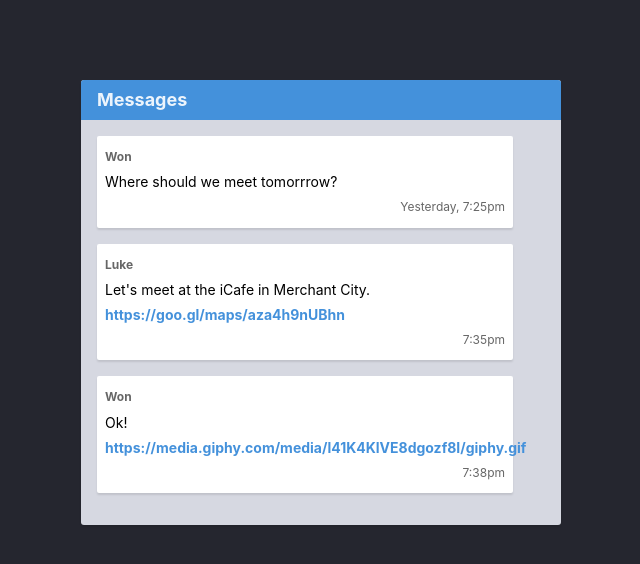
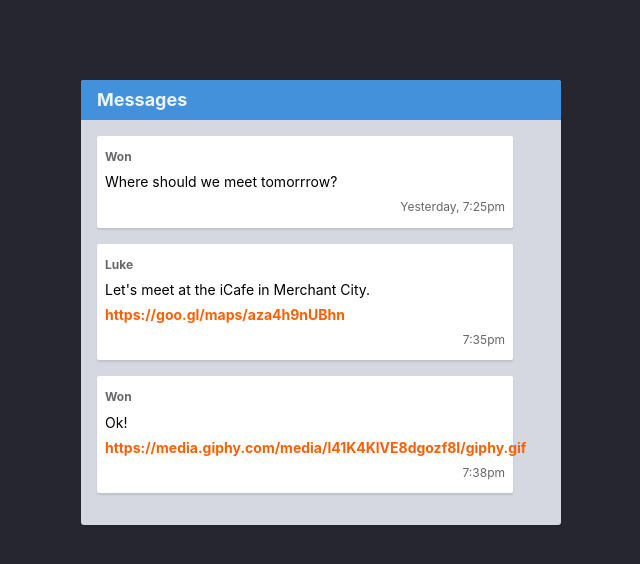
Before and after one commit to Hilal211/ex-html-css-git, a website: page week-1/9-git-branch/index.html in a window 1280 px wide. Shown: the whole page, without its empty margins (319-959 px from the left). Drawn offline with Linux system fonts and the light colour scheme.

Commit message:
convert link to orange--no-verify

```diff
--- a/week-1/9-git-branch/styles.css
+++ b/week-1/9-git-branch/styles.css
@@ -1,6 +1,6 @@
 /* Add your own CSS code below */
 .link {
-  color: #4491db;
+  color: #ff5f03;
   font-weight: 700;
   text-decoration: none;
 }
```
